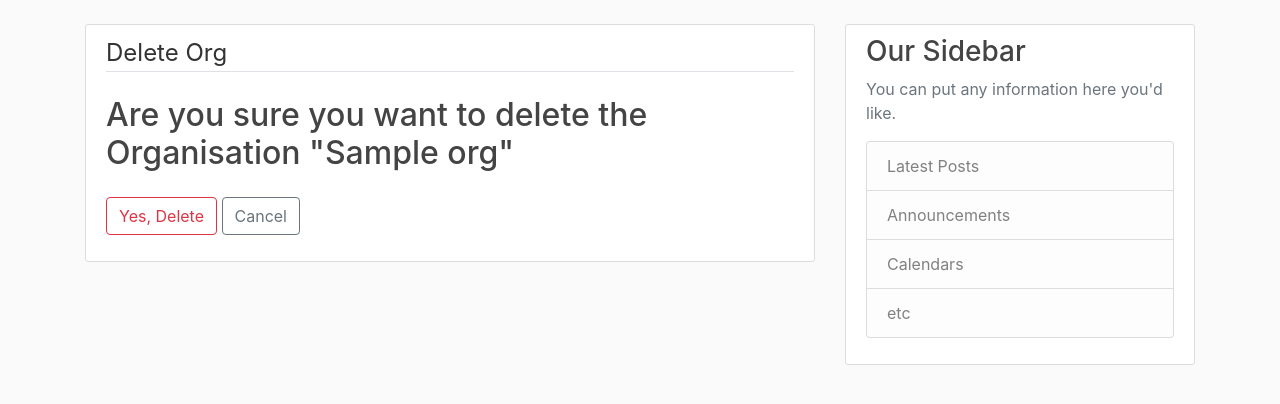
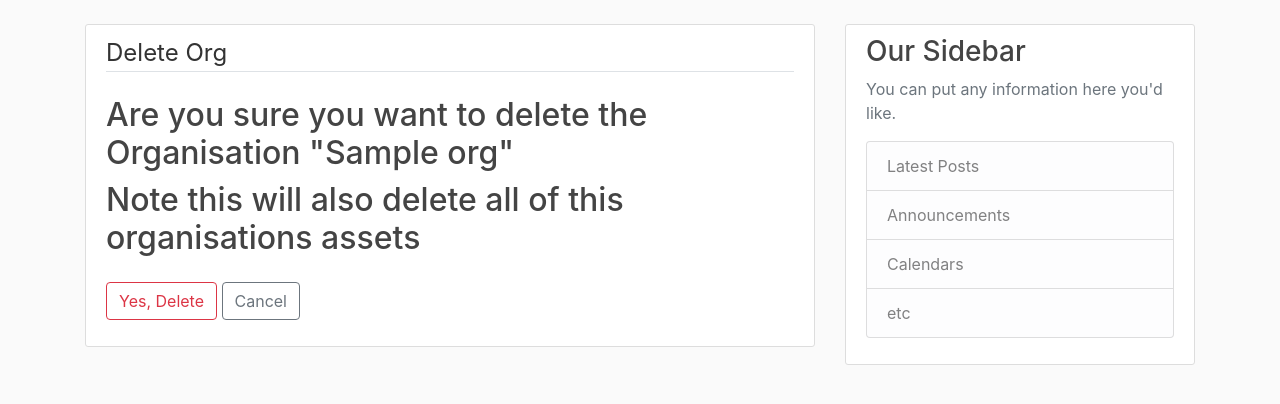
Before and after one commit to charlesflannery73/assma, a Django app: page /org/1/delete/ in a window 1280 px wide. Shown: the part 56-460 px from the top of the page. Run offline with Django 3.2, Linux system fonts and the light colour scheme; a user stored in the database is signed in; tables that the repository leaves empty hold one stand-in row (values such as "Sample post"); some libraries are stand-ins or nearby versions.

Commit message:
are you sure you want to delete all assets from this org as well?

```diff
--- a/web/templates/web/org_confirm_delete.html
+++ b/web/templates/web/org_confirm_delete.html
@@ -6,6 +6,7 @@
             <fieldset class="form-group">
                 <legend class="border-bottom mb-4">Delete Org</legend>
                 <h2>Are you sure you want to delete the Organisation "{{ object.name }}"</h2>
+                <h2>Note this will also delete all of this organisations assets</h2>
             </fieldset>
             <div class="form-group">
                 <button class="btn btn-outline-danger" type="submit">Yes, Delete</button>
```
Also changed, not shown: 1 other file.
